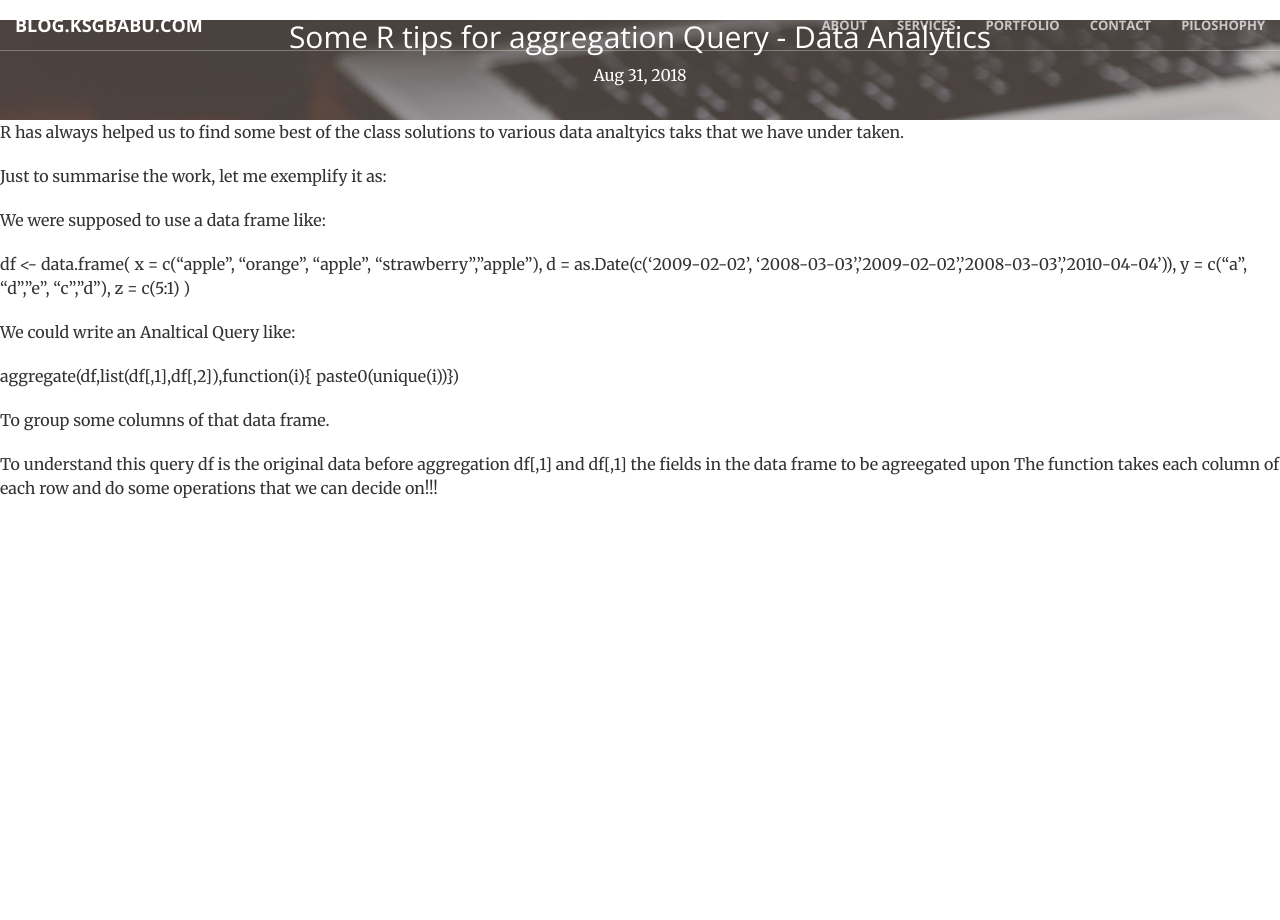
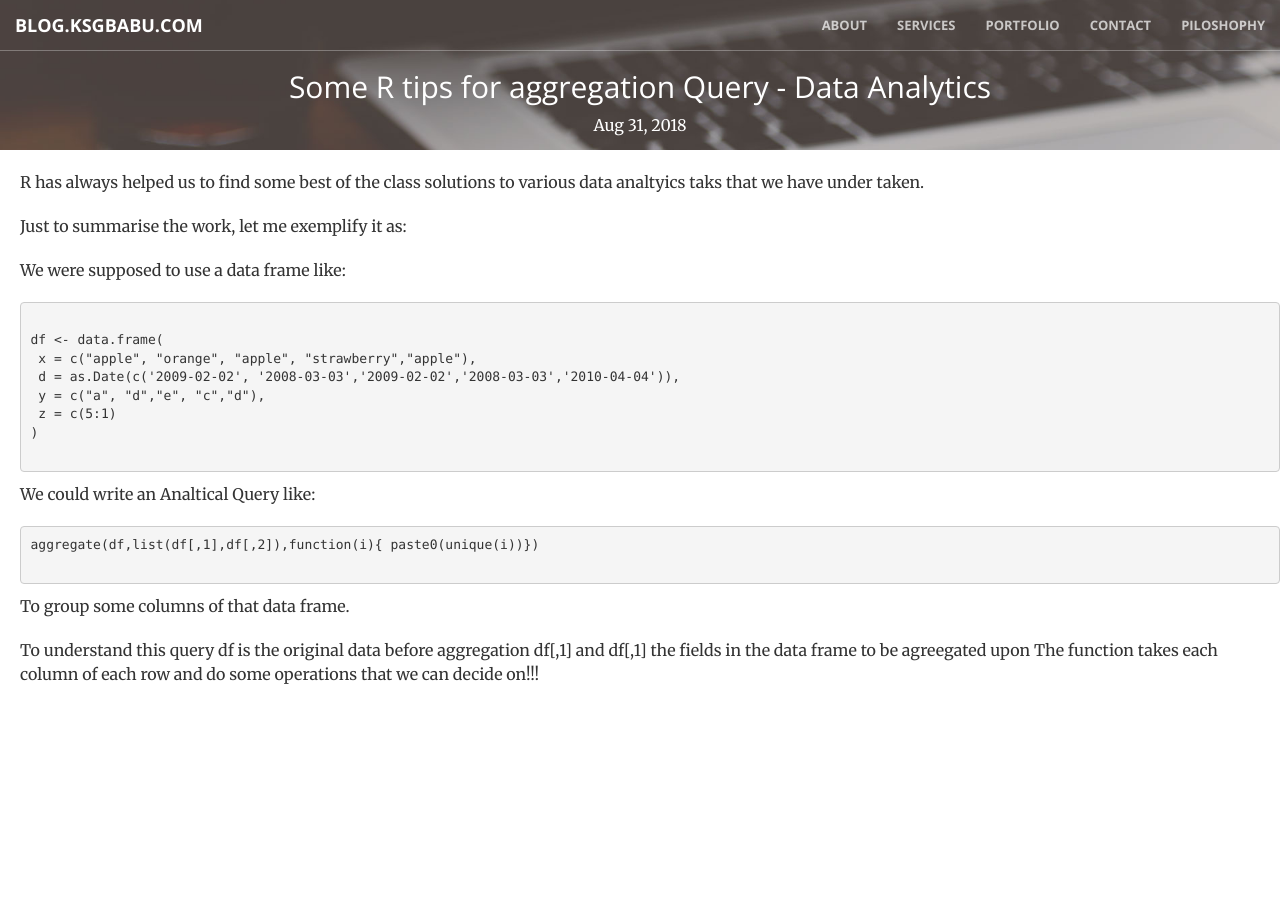
Before and after one commit to ksgbabu/ksgbabu.github.io, a Jekyll site: the page built from _posts/aug-2018/2018-08-31-DataAnalyticswith-R-Programming.md, in a window 1280 px wide. Built offline with Jekyll 4.4.1, drawn with Linux system fonts in a browser that asks for light colours.

Commit message:
Some style and format changes

````diff
--- a/_layouts/post.html
+++ b/_layouts/post.html
@@ -44,12 +44,13 @@
 	{% include nav.html %}
 	<div class="post">
 
-	  <header class="post-header">
+	  <header class="post-header" style="height: 150px;">
+		  <div style="height: 50px;">&nbsp;</div>
 	    <h2 class="post-title">{{ page.title }}</h2>
 	    <p class="post-meta">{{ page.date | date: "%b %-d, %Y" }}{% if page.author %} • {{ page.author }}{% endif %}{% if page.meta %} • {{ page.meta }}{% endif %}</p>
 	  </header>
-
-	  <article class="post-content wrapper">
+		<div style="height: 20px;">&nbsp;</div>
+	  <article class="post-content wrapper"  style="margin-left:20px;">
 	    {{ content }}
 	  </article>
 
--- a/_posts/aug-2018/2018-08-31-DataAnalyticswith-R-Programming.md
+++ b/_posts/aug-2018/2018-08-31-DataAnalyticswith-R-Programming.md
@@ -12,6 +12,8 @@ Just to summarise the work, let me exemplify it as:
 
 We were supposed to use a data frame like:
 
+```
+
 df <- data.frame(
  x = c("apple", "orange", "apple", "strawberry","apple"),
  d = as.Date(c('2009-02-02', '2008-03-03','2009-02-02','2008-03-03','2010-04-04')),
@@ -19,10 +21,13 @@ df <- data.frame(
  z = c(5:1)
 )
 
+```
 We could write an Analtical Query like:
 
+```
 aggregate(df,list(df[,1],df[,2]),function(i){ paste0(unique(i))})
 
+```
 To group some columns of that data frame.
 
 To understand this query df is the original data before aggregation
--- a/css/creative.css
+++ b/css/creative.css
@@ -65,7 +65,7 @@ p {
 }
 
 section {
-    padding: 100px 0;
+    padding: 50px 0;
 }
 
 aside {
````
